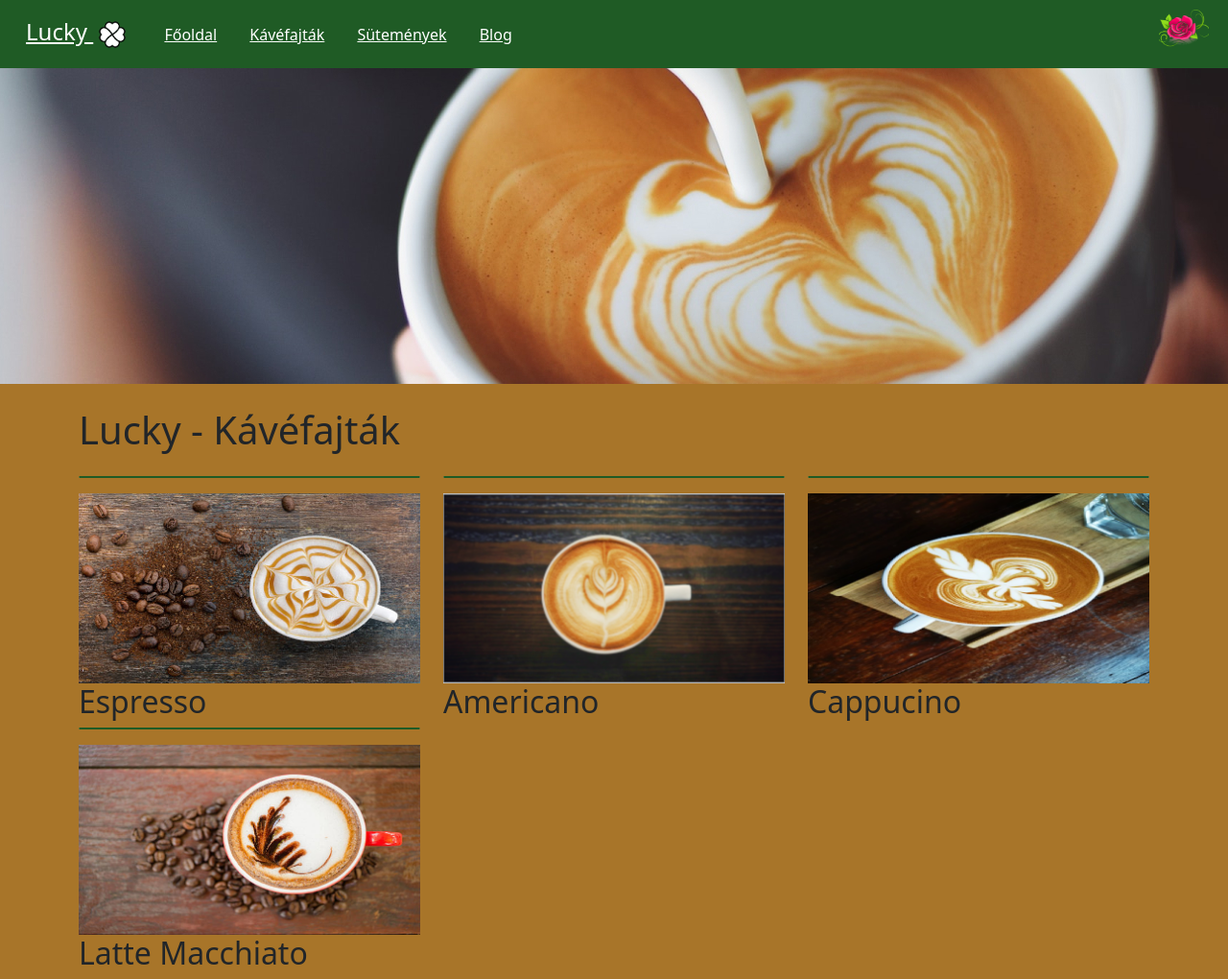
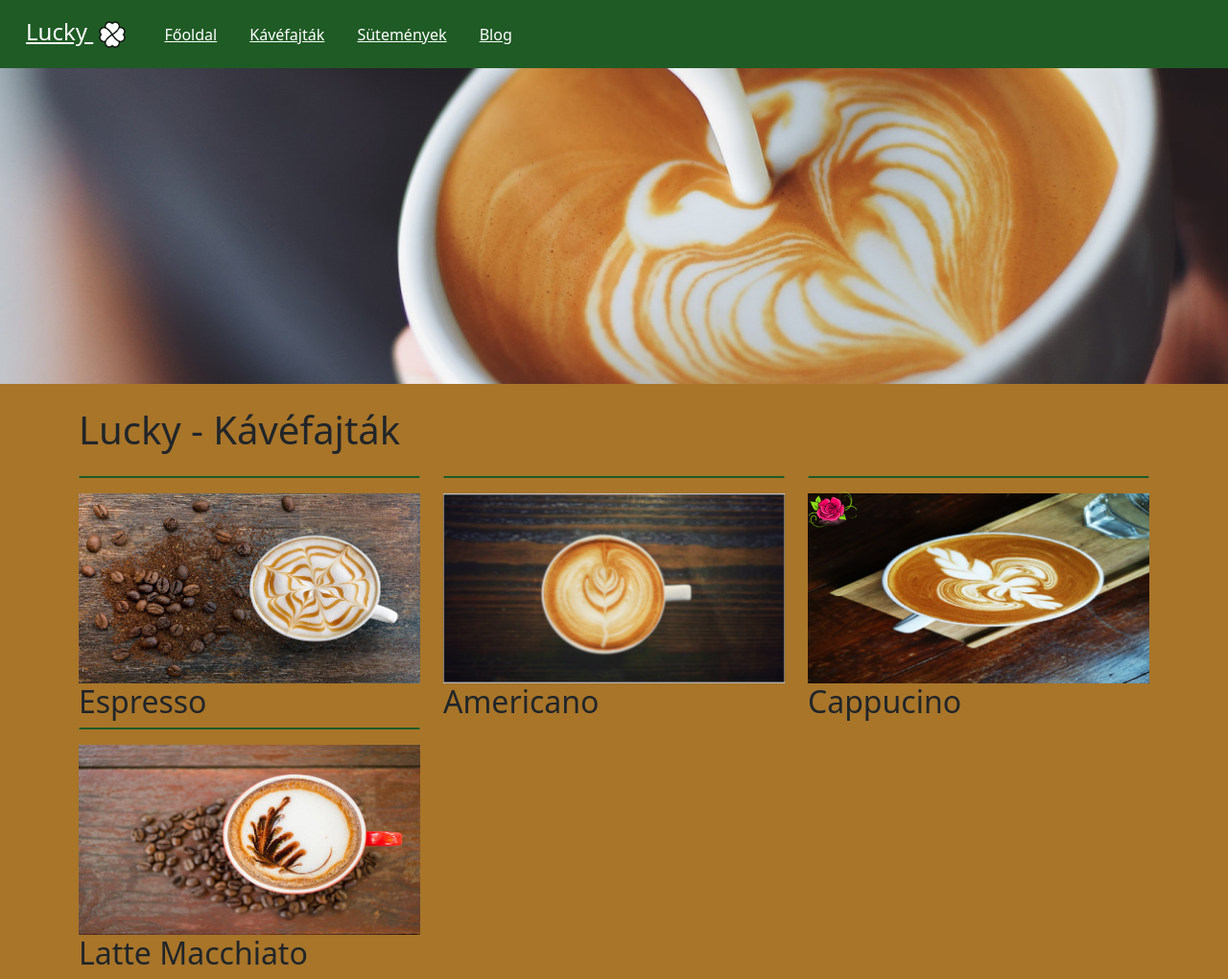
Before and after one commit to NaszAkos/Trello, a plain HTML site: page kavefajtak.html in a window 1280 px wide. Shown: the whole page at 96% size. Drawn offline with nearby package versions, Linux system fonts and the light colour scheme.

Commit message:
napiajanlat2

```diff
--- a/css/lucky.css
+++ b/css/lucky.css
@@ -54,9 +54,7 @@ nav a:first-child img{
 }
 
 #napiajanlat{
+    width: 50px;
     position: absolute;
-    width: 52px;
-    top: 10px;
-    right: 20px;
-
+    margin-top: 15px;
 }
--- a/kavefajtak.html
+++ b/kavefajtak.html
@@ -41,7 +41,7 @@
                 <img src="./img/icons/rose-398576_1280 1.png" alt="" id="napiajanlat">
             </div><img src="./img/coffe/icons/coffes/kave3.png" alt="" class="img-fluid">
             <h2>Cappucino</h2></div>
-            <div class="col-lg-4"><div class="kave">
+            <div class="col-lg-4 col-md-6"><div class="kave">
             </div><img src="./img/coffe/icons/coffes/kave4.png" alt="" class="img-fluid">
             <h2>Latte Macchiato</h2></div>
         </div>
```
